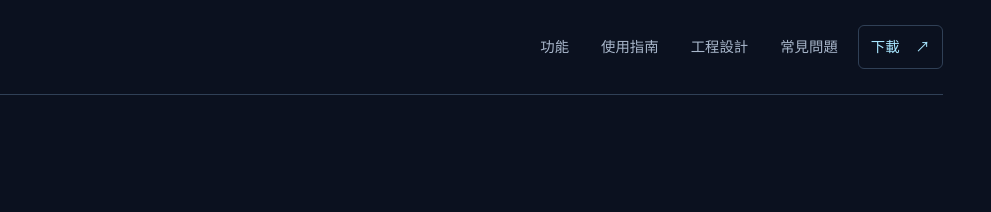
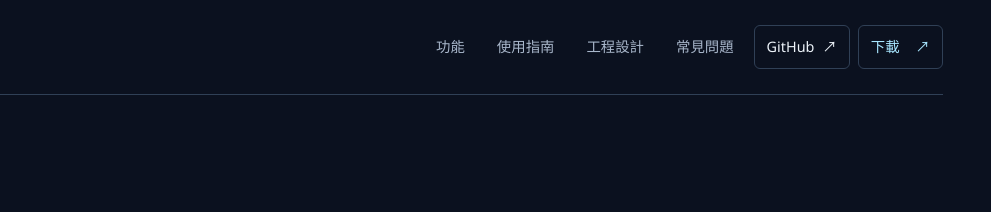
Before and after one commit to LiuTouo/Pixora-releases, a website: page docs/index.html in a window 1280 px wide. Shown: the top 212 px of the page, 289-1280 px from the left. Drawn offline with Linux system fonts and the light colour scheme.

Commit message:
feat: add visible GitHub repo link to site header nav

```diff
--- a/docs/index.html
+++ b/docs/index.html
@@ -25,7 +25,7 @@
   <header class="site-header wrap">
     <a class="brand" href="#" aria-label="Pixora 首頁"><img src="assets/pixora-icon.webp" width="40" height="40" alt="">Pixora<span class="brand-note">本機圖片工作室</span></a>
     <nav aria-label="主要導覽">
-      <a href="#features">功能</a><a href="#guide">使用指南</a><a href="#engineering">工程設計</a><a href="#faq">常見問題</a><a href="#download" class="nav-download">下載 <span aria-hidden="true">↗</span></a>
+      <a href="#features">功能</a><a href="#guide">使用指南</a><a href="#engineering">工程設計</a><a href="#faq">常見問題</a><a href="https://github.com/LiuTouo/Pixora-releases" class="nav-github">GitHub <span aria-hidden="true">↗</span></a><a href="#download" class="nav-download">下載 <span aria-hidden="true">↗</span></a>
     </nav>
   </header>
   <main id="main">
--- a/docs/styles.css
+++ b/docs/styles.css
@@ -38,6 +38,7 @@ nav { display: flex; flex-wrap: wrap; gap: 8px; }
 .site-header nav a { display: inline-flex; align-items: center; padding: 8px 12px; min-height: 44px; color: var(--muted); text-decoration: none; font-size: .9rem; }
 .site-header nav a:hover { color: var(--accent); }
 .site-header nav .nav-download { color: var(--accent); border: 1px solid var(--line); border-radius: 6px; gap: 16px; }
+.site-header nav .nav-github { color: var(--ink); border: 1px solid var(--line); border-radius: 6px; gap: 8px; }
 .hero { padding-top: 76px; }
 .hero-copy { display: grid; grid-template-columns: 1fr 1fr; gap: 22px 64px; align-items: end; }
 .eyebrow { font-size: .75rem; font-weight: 600; letter-spacing: .16em; color: var(--accent); margin-bottom: 24px; }
```
Also changed, not shown: tests/site.spec.js (+3 -0 lines).
